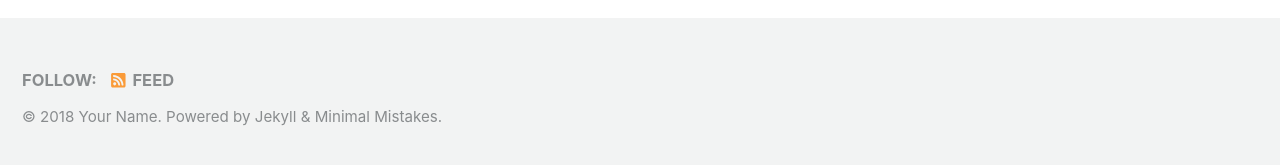
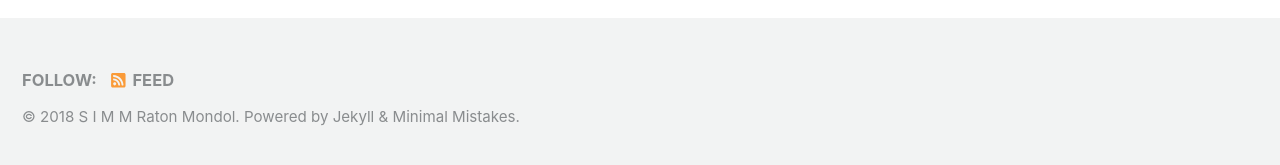
Before and after one commit to simmraton/simmraton.github.com, a Jekyll site: the page built from index.html, in a window 1280 px wide and 900 px high, scrolled down 222 px. Shown: the part 727-892 px from the top of the window. Built offline with Jekyll 4.4.1, drawn with Linux system fonts in a browser that asks for light colours; cached includes are drawn as plain includes; nearby versions of some CDN libraries; the list of posts is cut into pages by our own code; some of the changed text lies outside the part shown.

Commit message:
Update _config.yml

```diff
--- a/_config.yml
+++ b/_config.yml
@@ -16,10 +16,10 @@ minimal_mistakes_skin    : "default" # "air", "aqua", "contrast", "dark", "dirt"
 
 # Site Settings
 locale                   : "en-US"
-title                    : "Site Title"
+title                    : "S I M M Raton Mondol"
 title_separator          : "-"
-name                     : "Your Name"
-description              : "An amazing website."
+name                     : "S I M M Raton Mondol"
+description              : "Yet Another Signal processing Researcher"
 url                      : # the base hostname & protocol for your site e.g. "https://mmistakes.github.io"
 baseurl                  : # the subpath of your site, e.g. "/blog"
 repository               : # GitHub username/repo-name e.g. "mmistakes/minimal-mistakes"
```
